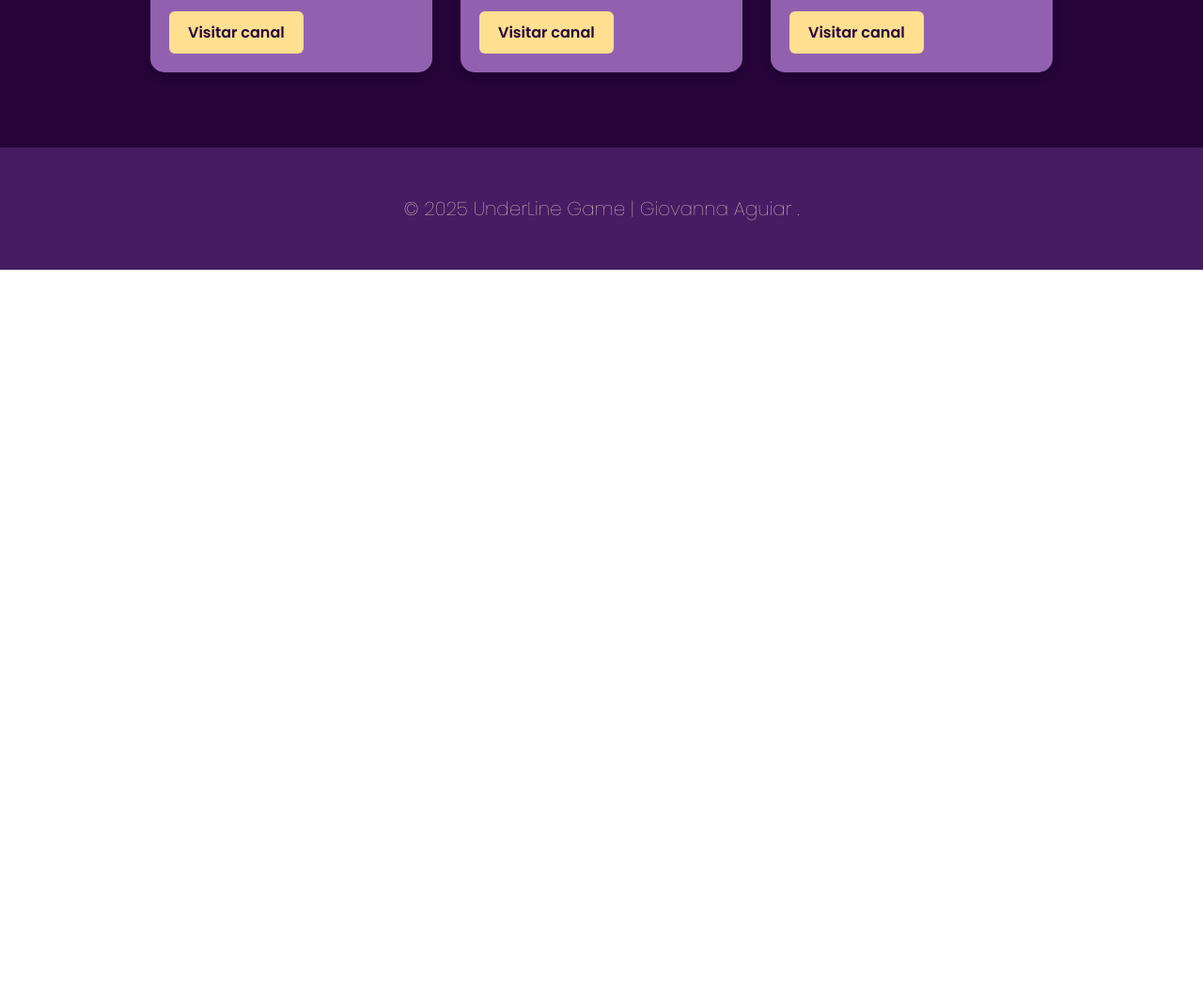
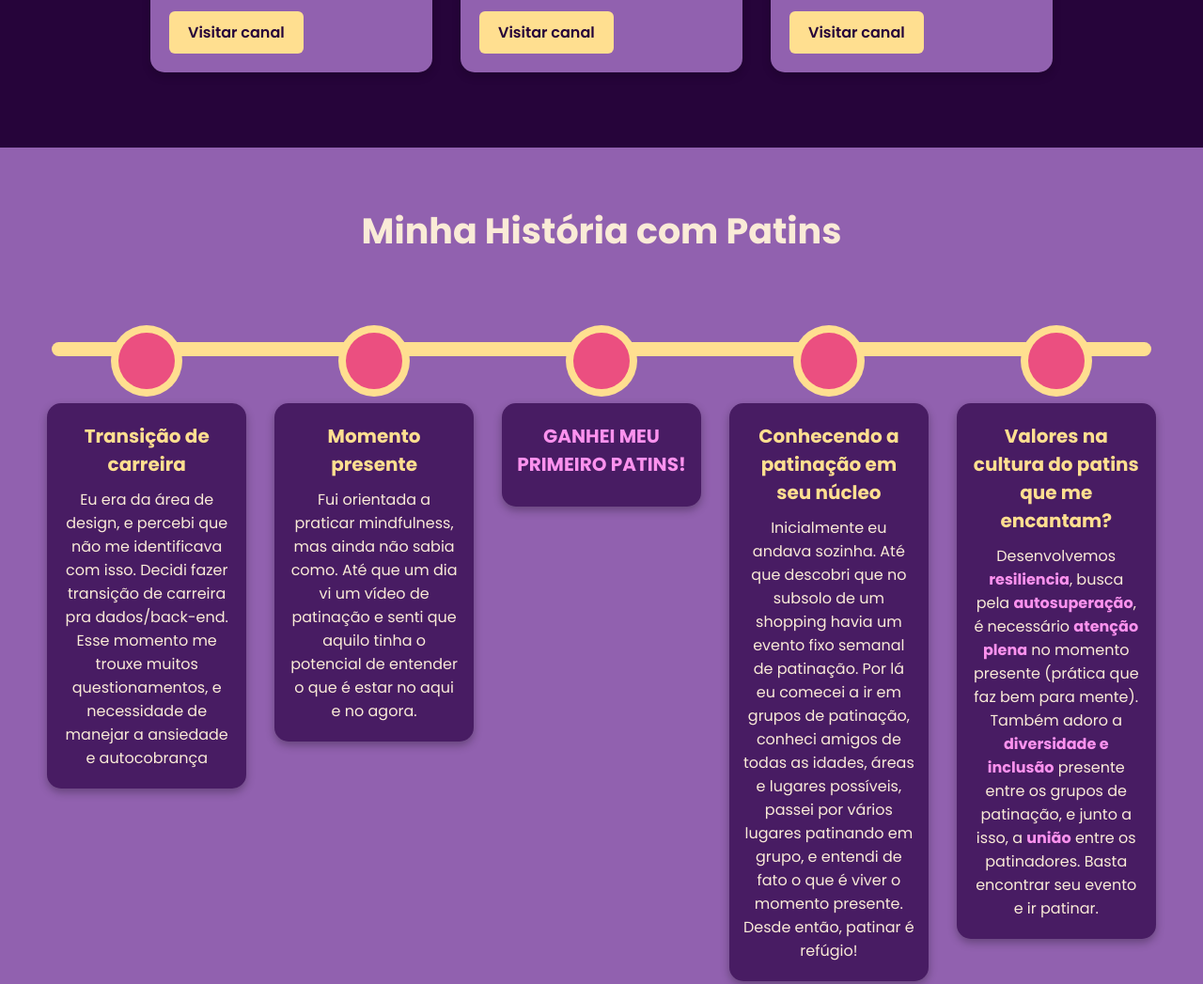
Before and after one commit to giovn-aguiar/ProjetoIndividual, a website: page public/index.html in a window 1280 px wide. Shown: the part 4671-5718 px from the top of the page at 94% size. Before the commit the page ends 4958 px from the top, so only its background shows below. Drawn offline with Linux system fonts and the light colour scheme.

Commit message:
adicionando a div sobre mim

```diff
--- a/public/css/styles.css
+++ b/public/css/styles.css
@@ -406,3 +406,75 @@ gap: 50px;
     background-color: #ffe4f0;
     color: var(--roxo-destaque);
 }
+
+
+/*inspire*/
+.inspire-se {
+    background-color: var(--roxo-claro);
+    color: var(--amarelo);
+    padding: 60px 30px;
+    text-align: center;
+  }
+
+  .inspire-se h2 {
+    font-size: 38px;
+    margin-bottom: 40px;
+    font-weight: 700;
+  }
+
+  .timeline-horizontal {
+    display: flex;
+    justify-content: space-between;
+    align-items: flex-start;
+    max-width: 2000px;
+    margin: 0 auto;
+    position: relative;
+    padding: 40px 20px 20px 20px;
+  }
+
+  .timeline-horizontal::before {
+    content: '';
+    position: absolute;
+    top: 50px;
+    left: 25px;
+    right: 25px;
+    height: 15px;
+    background-color: var(--amarelo);
+    border-radius: 100px;
+  }
+
+  .timeline-item {
+    position: relative;
+    width: 18%;
+    text-align: center;
+    z-index: 1;
+  }
+
+  .timeline-point {
+    background-color: var(--rosa);
+    width: 60px;
+    height: 60px;
+    margin: 0 auto 15px auto;
+    border-radius: 50%;
+    display: flex;
+    justify-content: center;
+    align-items: center;
+    box-shadow: 0 0 0 8px var(--amarelo);
+  }
+
+  .timeline-content {
+    background-color: var(--roxo-fundo);
+    padding: 20px 15px;
+    border-radius: 15px;
+    box-shadow: 0 4px 10px rgba(0,0,0,0.3);
+    color: #ffe4f0;
+    font-weight: 400;
+    font-size: 16px;
+  }
+
+  .timeline-content h3 {
+    margin-bottom: 10px;
+    font-size: 20px;
+    font-weight: 700;
+    color: var(--amarelo);
+  }
--- a/public/index.html
+++ b/public/index.html
@@ -22,7 +22,7 @@
                     <a href="#comunidades">COMUNIDADES</a>
                     <a href="#modalidades">MODALIDADES</a>
                     <a href="#recomendamos">RECOMENDAMOS</a>
-                    <a href="#recomendamos">INSPIRE-SE</a>
+                    <a href="#inspire">INSPIRE-SE</a>
                 </div>
             </div>
 
@@ -192,6 +192,58 @@
           </div>
         </div>
     </div>
+
+    <div class="inspire-se" id="inspire">
+        <h2>Minha História com Patins</h2>
+        <div class="timeline-horizontal">
+
+          <div class="timeline-item">
+            <div class="timeline-point"></div>
+            <div class="timeline-content">
+              <h3>Transição de carreira</h3>
+              <p>Eu era da área de design, e percebi que não me identificava com isso. Decidi fazer transição de carreira pra dados/back-end. Esse momento me trouxe muitos questionamentos,
+            e necessidade de manejar a ansiedade e autocobrança</p>
+            </div>
+          </div>
+
+          <div class="timeline-item">
+            <div class="timeline-point"></div>
+            <div class="timeline-content">
+              <h3>Momento presente</h3>
+              <p>Fui orientada a praticar mindfulness, mas ainda não sabia como. Até que um dia vi um vídeo de patinação e senti que aquilo tinha o potencial de entender o que é estar no aqui e no agora.</p>
+            </div>
+          </div>
+
+          <div class="timeline-item">
+            <div class="timeline-point"></div>
+            <div class="timeline-content">
+              <h3 style="color: rgb(252, 146, 238);">GANHEI MEU PRIMEIRO PATINS!</h3>
+            </div>
+          </div>
+
+          <div class="timeline-item">
+            <div class="timeline-point"></div>
+            <div class="timeline-content">
+              <h3>Conhecendo a patinação em seu núcleo</h3>
+              <p>Inicialmente eu andava sozinha. Até que descobri que no subsolo de um shopping havia um evento fixo semanal de patinação. Por lá eu comecei a ir em grupos de patinação,
+                conheci amigos de todas as idades, áreas e lugares possíveis, passei por vários lugares patinando em grupo, e entendi de fato o que é viver o momento presente. Desde então, patinar
+            é refúgio!</p>
+            </div>
+          </div>
+
+          <div class="timeline-item">
+            <div class="timeline-point"></div>
+            <div class="timeline-content">
+                <h3>Valores na cultura do patins que me encantam?</h3>
+                <p>Desenvolvemos <b style="color:rgb(252, 146, 238);">resiliencia</b>, busca pela <b style="color:rgb(252, 146, 238);">autosuperação</b>, é necessário <b style="color:rgb(252, 146, 238);">atenção plena</b> no momento presente (prática que faz bem para mente). Também adoro a <b style="color:rgb(252, 146, 238);">diversidade e inclusão</b> presente entre os grupos de patinação, e junto a isso, a <b style="color:rgb(252, 146, 238);"" >união</b> entre os patinadores. Basta encontrar seu evento e ir patinar.</p>
+            </div>
+          </div>
+
+        </div>
+      </div>
+
+
+
 
 
     <div class="rodape">
```
Also changed, not shown: public/dashboard/dashboard.html (+5 -5 lines), public/dashboard/jogo.html (+3 -3 lines).
